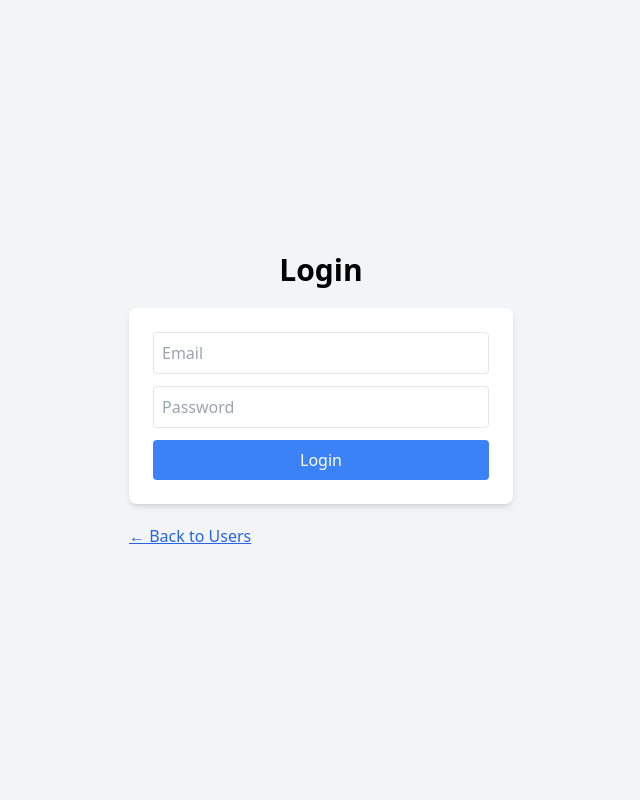
After one commit to patrickIFL/PHP_CRUD_Basics, a PHP site: page /login.php in a window 1280 px wide. The commit adds this page. Shown: the whole page, without its empty margins (319-959 px from the left). Run offline with PHP 8.4, Linux system fonts and the light colour scheme; some libraries are stand-ins or nearby versions.

Commit message:
added a dummy login function

```diff
--- a/create.php
+++ b/create.php
@@ -17,6 +17,7 @@
         <input type="text" name="name" placeholder="Name" required class="block w-full mb-3 border p-2 rounded">
         <input type="email" name="email" placeholder="Email" required class="block w-full mb-3 border p-2 rounded">
         <input type="number" name="age" placeholder="Age" required class="block w-full mb-3 border p-2 rounded">
+        <input type="text" name="password" placeholder="Password" required class="block w-full mb-3 border p-2 rounded">
         <button type="submit" name="submit" class="bg-blue-500 text-white px-4 py-2 w-full rounded hover:bg-blue-600">Add User</button>
     </form>
 
@@ -33,8 +34,9 @@ if (isset($_POST['submit'])) {
   $name = $_POST['name'];
   $email = $_POST['email'];
   $age = $_POST['age'];
+  $password = $_POST['password'];
 
-  $sql = "INSERT INTO users (name, email, age) VALUES ('$name', '$email', '$age')";
+  $sql = "INSERT INTO users (name, email, age, password) VALUES ('$name', '$email', '$age', '$password')";
 
   if ($conn->query($sql) === TRUE) {
     echo "<script>alert('New user added!'); window.location='index.php';</script>";
--- a/delete.php
+++ b/delete.php
@@ -9,7 +9,7 @@ if ($conn->query($sql) === TRUE) {
   <script>
     alert('User deleted!');
     window.location='index.php';
-</script>";
+  </script>";
 } else {
   echo "Error deleting record: " . $conn->error;
 }
--- /dev/null
+++ b/login.php
@@ -0,0 +1,49 @@
+<?php include 'db_connect.php'; ?>
+
+<!DOCTYPE html>
+<html>
+<head>
+  <title>Login</title>
+  <script src="https://cdn.tailwindcss.com"></script>
+</head>
+<body class="bg-gray-100">
+
+  <div class="w-full h-screen flex flex-col justify-center items-center">
+    <div>
+      <h1 class="text-3xl font-bold mb-5 text-center">Login</h1>
+
+      <form action="login.php" method="POST" class="bg-white p-6 rounded-lg shadow-md w-96 text-center">
+          <input type="text" name="email" placeholder="Email" required class="block w-full mb-3 border p-2 rounded">
+          <input type="password" name="password" placeholder="Password" required class="block w-full mb-3 border p-2 rounded">
+          <button type="submit" name="login" class="bg-blue-500 text-white px-4 py-2 rounded hover:bg-blue-600 w-full">Login</button>
+      </form>
+
+      <a href="index.php" class="text-blue-600 underline mt-5 inline-block">← Back to Users</a>
+    </div>
+  </div>
+
+</body>
+</html>
+
+<?php
+if (isset($_POST['login'])) {
+
+    $email = $_POST['email'];
+    $password = $_POST['password'];
+
+    // ✅ Use prepared statement (to prevent SQL injection)
+    $stmt = $conn->prepare("SELECT * FROM users WHERE email = ? AND password = ?");
+    $stmt->bind_param("ss", $email, $password);
+    $stmt->execute();
+    $result = $stmt->get_result();
+
+    if ($result->num_rows > 0) {
+        // User found
+        $row = $result->fetch_assoc();
+        echo "<script>alert('Login successful! Welcome, {$row['name']}'); window.location='index.php';</script>";
+    } else {
+        // No user found
+        echo "<script>alert('Invalid email or password');</script>";
+    }
+}
+?>
--- a/notes.txt
+++ b/notes.txt
@@ -38,3 +38,7 @@ U - UPDATE users
     SET name='John Doe', email='john@example.com', age='25'
     WHERE id=3;
 D - $sql = "DELETE FROM users WHERE id=$id";
+
+Learned that you can make wordpress apps using Laragon
+
+rightclick, quickapps, wordpress then proceed accordingly.
```
Also changed, not shown: index.php (+10 -3 lines).
